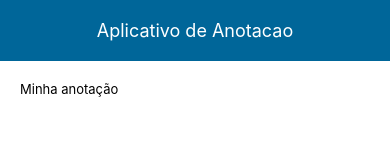
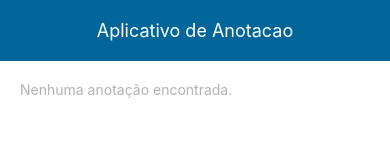
Before and after one commit to BrunoLaino/app-anotacao, a React Native app: screen / in a window 390 px wide. Shown: the top 168 px of the page. Built offline with nearby package versions, Linux system fonts and the light colour scheme.

Commit message:
Add TextInput value

```diff
--- a/App.js
+++ b/App.js
@@ -1,10 +1,19 @@
 import { StatusBar } from "expo-status-bar";
 import React, { useState } from "react";
-import { StyleSheet, Text, TouchableOpacity, View, TextInput } from "react-native";
+import {
+  StyleSheet,
+  Text,
+  TouchableOpacity,
+  View,
+  TextInput,
+  TouchableWithoutFeedbackBase,
+} from "react-native";
 
 export default function App() {
   const [estado, setarEstado] = useState("leitura");
-  const [anotacao, setarAnotacao] = useState("Minha anotação");
+  const [anotacao, setarAnotacao] = useState("");
+
+
 
   if (estado == "leitura") {
     return (
@@ -15,15 +24,28 @@ export default function App() {
             Aplicativo de Anotacao
           </Text>
         </View>
-        <View style={{ padding: 20 }}>
-          <Text style={styles.anotacao}>{anotacao}</Text>
-        </View>
+        {
+          (anotacao != '')?
+            <View style={{ padding: 20 }}>
+              <Text style={styles.anotacao}>{anotacao}</Text>
+            </View>
+          :
+            <View style={{ padding: 20 }}>
+              <Text style={{opacity:0.3}}>Nenhuma anotação encontrada.</Text>
+            </View>
+
+        }
 
         <TouchableOpacity
           onPress={() => setarEstado("atualizando")}
           style={styles.btnAnotacao}
         >
-          <Text style={styles.btnAnotacaoTexto}>+</Text>
+          {(anotacao == "")?
+            <Text style={styles.btnAddTexto}>+</Text>
+            :
+            <Text style={styles.btnEditar}>Editar</Text>
+          }
+
         </TouchableOpacity>
       </View>
     );
@@ -36,7 +58,11 @@ export default function App() {
             Aplicativo de Anotacao
           </Text>
         </View>
-        <TextInput onChangeText={(text)=>setarAnotacao(text)} style={{padding:20, textAlignVertical:'top'}} multiline={true}></TextInput>
+        <TextInput
+          onChangeText={(text) => setarAnotacao(text)}
+          style={{ padding: 20, textAlignVertical: "top" }}
+          multiline={true} value={anotacao}
+        ></TextInput>
         <TouchableOpacity
           onPress={() => setarEstado("leitura")}
           style={styles.btnSalvar}
@@ -66,7 +92,7 @@ const styles = StyleSheet.create({
     backgroundColor: "#069",
     borderRadius: 25,
   },
-  btnAnotacaoTexto: {
+  btnAddTexto: {
     color: "white",
     position: "relative",
     textAlign: "center",
@@ -82,4 +108,12 @@ const styles = StyleSheet.create({
     paddingBottom: 10,
     backgroundColor: "#069",
   },
+
+  btnEditar: {
+    fontSize:12,
+    color: "white",
+    textAlign: 'center',
+    marginTop: 16
+  }
+
 });
```
